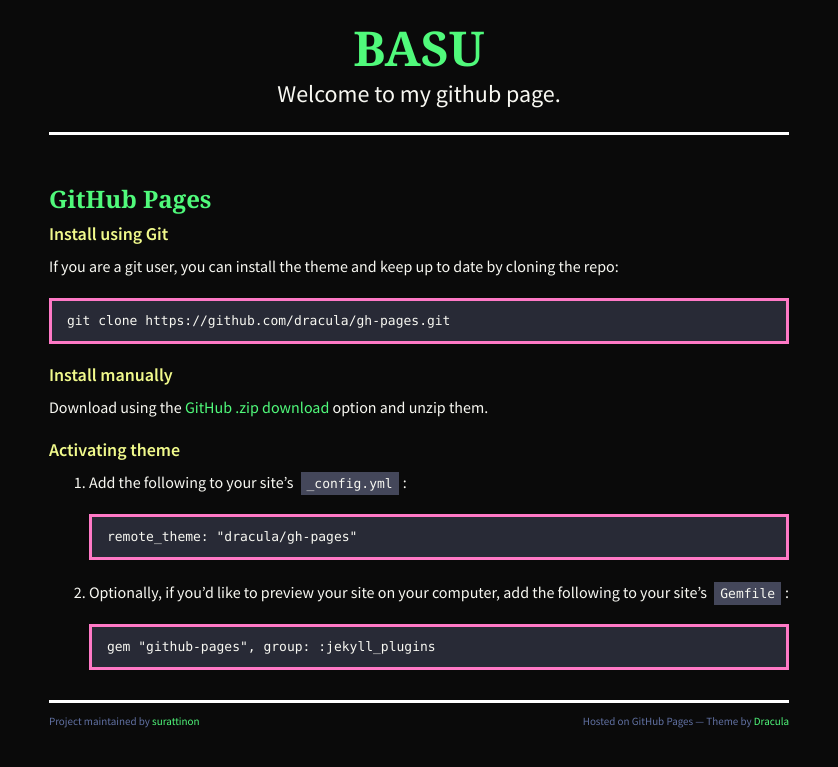
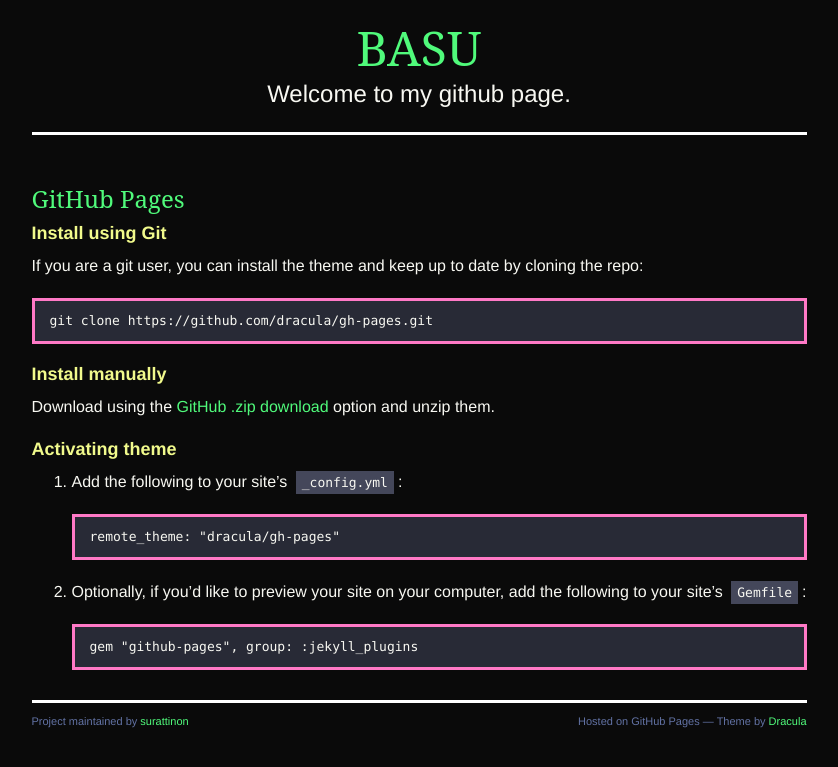
Before and after one commit to surattinon/surattinon.github.io, a Jekyll site: the page built from INSTALL.md, in a window 1280 px wide. Shown: the top 767 px of the page, without its empty margins (221-1059 px from the left). Built offline with Jekyll 4.4.1, drawn with Linux system fonts in a browser that asks for light colours; nearby versions of some CDN libraries; some web fonts are replaced; our own code applies the rules of GitHub Pages for plain Markdown files.

Commit message:
update..

```diff
--- a/_sass/fonts.scss
+++ b/_sass/fonts.scss
@@ -1,55 +1,64 @@
-/* source-sans-pro-300 - latin */
+@import url("https://fonts.googleapis.com/css2?family=M+PLUS+Code+Latin:wght@100;200;300;400;500;600;700&display=swap");
+
 @font-face {
-    font-family: 'Source Sans Pro';
-    font-style: normal;
-    font-weight: 300;
-    src: url('../fonts/source-sans-pro-v11-latin-300.eot'); /* IE9 Compat Modes */
-    src: local('Source Sans Pro Light'), local('SourceSansPro-Light'),
-         url('../fonts/source-sans-pro-v11-latin-300.eot?#iefix') format('embedded-opentype'), /* IE6-IE8 */
-         url('../fonts/source-sans-pro-v11-latin-300.woff2') format('woff2'), /* Super Modern Browsers */
-         url('../fonts/source-sans-pro-v11-latin-300.woff') format('woff'), /* Modern Browsers */
-         url('../fonts/source-sans-pro-v11-latin-300.ttf') format('truetype'), /* Safari, Android, iOS */
-         url('../fonts/source-sans-pro-v11-latin-300.svg#SourceSansPro') format('svg'); /* Legacy iOS */
+  font-family: "M PLUS Code Latin";
+  font-style: normal;
+  font-weight: 100;
+  src: url("../fonts/MPLUS1p-Thin.ttf") format("truetype");
 }
 
-/* source-sans-pro-regular - latin */
-@font-face {
-    font-family: 'Source Sans Pro';
-    font-style: normal;
-    font-weight: 400;
-    src: url('../fonts/source-sans-pro-v11-latin-regular.eot'); /* IE9 Compat Modes */
-    src: local('Source Sans Pro Regular'), local('SourceSansPro-Regular'),
-         url('../fonts/source-sans-pro-v11-latin-regular.eot?#iefix') format('embedded-opentype'), /* IE6-IE8 */
-         url('../fonts/source-sans-pro-v11-latin-regular.woff2') format('woff2'), /* Super Modern Browsers */
-         url('../fonts/source-sans-pro-v11-latin-regular.woff') format('woff'), /* Modern Browsers */
-         url('../fonts/source-sans-pro-v11-latin-regular.ttf') format('truetype'), /* Safari, Android, iOS */
-         url('../fonts/source-sans-pro-v11-latin-regular.svg#SourceSansPro') format('svg'); /* Legacy iOS */
-}
-
-/* source-sans-pro-600 - latin */
-@font-face {
-    font-family: 'Source Sans Pro';
-    font-style: normal;
-    font-weight: 600;
-    src: url('../fonts/source-sans-pro-v11-latin-600.eot'); /* IE9 Compat Modes */
-    src: local('Source Sans Pro SemiBold'), local('SourceSansPro-SemiBold'),
-         url('../fonts/source-sans-pro-v11-latin-600.eot?#iefix') format('embedded-opentype'), /* IE6-IE8 */
-         url('../fonts/source-sans-pro-v11-latin-600.woff2') format('woff2'), /* Super Modern Browsers */
-         url('../fonts/source-sans-pro-v11-latin-600.woff') format('woff'), /* Modern Browsers */
-         url('../fonts/source-sans-pro-v11-latin-600.ttf') format('truetype'), /* Safari, Android, iOS */
-         url('../fonts/source-sans-pro-v11-latin-600.svg#SourceSansPro') format('svg'); /* Legacy iOS */
-}
-
-/* noto-serif-700 - latin */
-@font-face {
-    font-family: 'Noto Serif';
-    font-style: normal;
-    font-weight: 700;
-    src: url('../fonts/noto-serif-v6-latin-700.eot'); /* IE9 Compat Modes */
-    src: local('Noto Serif Bold'), local('NotoSerif-Bold'),
-         url('../fonts/noto-serif-v6-latin-700.eot?#iefix') format('embedded-opentype'), /* IE6-IE8 */
-         url('../fonts/noto-serif-v6-latin-700.woff2') format('woff2'), /* Super Modern Browsers */
-         url('../fonts/noto-serif-v6-latin-700.woff') format('woff'), /* Modern Browsers */
-         url('../fonts/noto-serif-v6-latin-700.ttf') format('truetype'), /* Safari, Android, iOS */
-         url('../fonts/noto-serif-v6-latin-700.svg#NotoSerif') format('svg'); /* Legacy iOS */
-}
+/* source-sans-pro-300 - latin */
+// @font-face {
+//     font-family: 'Source Sans Pro';
+//     font-style: normal;
+//     font-weight: 300;
+//     src: url('../fonts/source-sans-pro-v11-latin-300.eot'); /* IE9 Compat Modes */
+//     src: local('Source Sans Pro Light'), local('SourceSansPro-Light'),
+//          url('../fonts/source-sans-pro-v11-latin-300.eot?#iefix') format('embedded-opentype'), /* IE6-IE8 */
+//          url('../fonts/source-sans-pro-v11-latin-300.woff2') format('woff2'), /* Super Modern Browsers */
+//          url('../fonts/source-sans-pro-v11-latin-300.woff') format('woff'), /* Modern Browsers */
+//          url('../fonts/source-sans-pro-v11-latin-300.ttf') format('truetype'), /* Safari, Android, iOS */
+//          url('../fonts/source-sans-pro-v11-latin-300.svg#SourceSansPro') format('svg'); /* Legacy iOS */
+// }
+//
+// /* source-sans-pro-regular - latin */
+// @font-face {
+//     font-family: 'Source Sans Pro';
+//     font-style: normal;
+//     font-weight: 400;
+//     src: url('../fonts/source-sans-pro-v11-latin-regular.eot'); /* IE9 Compat Modes */
+//     src: local('Source Sans Pro Regular'), local('SourceSansPro-Regular'),
+//          url('../fonts/source-sans-pro-v11-latin-regular.eot?#iefix') format('embedded-opentype'), /* IE6-IE8 */
+//          url('../fonts/source-sans-pro-v11-latin-regular.woff2') format('woff2'), /* Super Modern Browsers */
+//          url('../fonts/source-sans-pro-v11-latin-regular.woff') format('woff'), /* Modern Browsers */
+//          url('../fonts/source-sans-pro-v11-latin-regular.ttf') format('truetype'), /* Safari, Android, iOS */
+//          url('../fonts/source-sans-pro-v11-latin-regular.svg#SourceSansPro') format('svg'); /* Legacy iOS */
+// }
+//
+// /* source-sans-pro-600 - latin */
+// @font-face {
+//     font-family: 'Source Sans Pro';
+//     font-style: normal;
+//     font-weight: 600;
+//     src: url('../fonts/source-sans-pro-v11-latin-600.eot'); /* IE9 Compat Modes */
+//     src: local('Source Sans Pro SemiBold'), local('SourceSansPro-SemiBold'),
+//          url('../fonts/source-sans-pro-v11-latin-600.eot?#iefix') format('embedded-opentype'), /* IE6-IE8 */
+//          url('../fonts/source-sans-pro-v11-latin-600.woff2') format('woff2'), /* Super Modern Browsers */
+//          url('../fonts/source-sans-pro-v11-latin-600.woff') format('woff'), /* Modern Browsers */
+//          url('../fonts/source-sans-pro-v11-latin-600.ttf') format('truetype'), /* Safari, Android, iOS */
+//          url('../fonts/source-sans-pro-v11-latin-600.svg#SourceSansPro') format('svg'); /* Legacy iOS */
+// }
+//
+// /* noto-serif-700 - latin */
+// @font-face {
+//     font-family: 'Noto Serif';
+//     font-style: normal;
+//     font-weight: 700;
+//     src: url('../fonts/noto-serif-v6-latin-700.eot'); /* IE9 Compat Modes */
+//     src: local('Noto Serif Bold'), local('NotoSerif-Bold'),
+//          url('../fonts/noto-serif-v6-latin-700.eot?#iefix') format('embedded-opentype'), /* IE6-IE8 */
+//          url('../fonts/noto-serif-v6-latin-700.woff2') format('woff2'), /* Super Modern Browsers */
+//          url('../fonts/noto-serif-v6-latin-700.woff') format('woff'), /* Modern Browsers */
+//          url('../fonts/noto-serif-v6-latin-700.ttf') format('truetype'), /* Safari, Android, iOS */
+//          url('../fonts/noto-serif-v6-latin-700.svg#NotoSerif') format('svg'); /* Legacy iOS */
+// }
```
